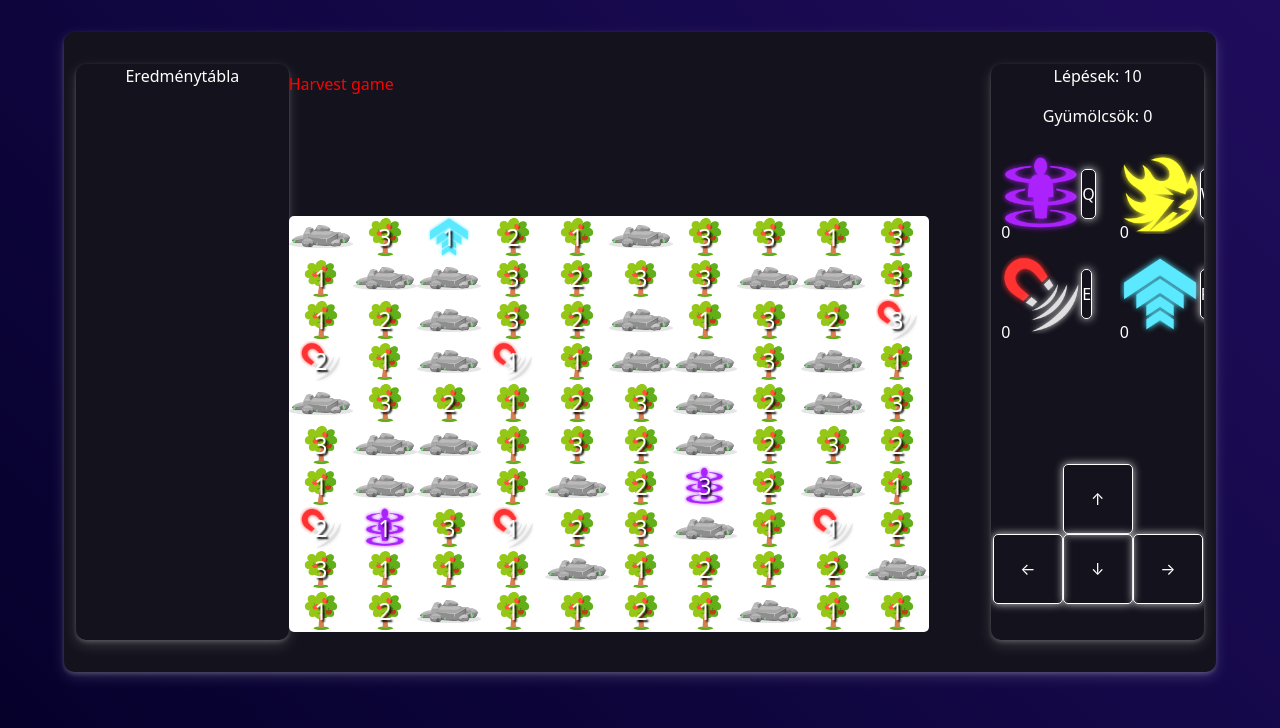
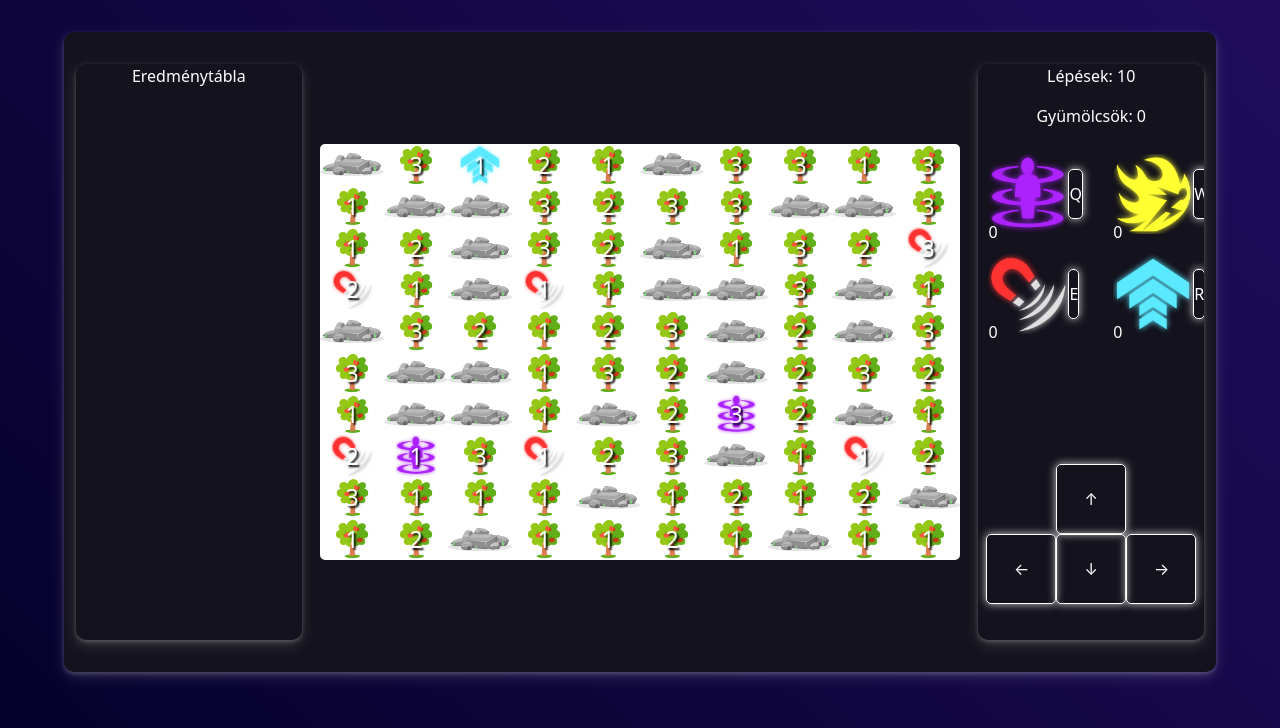
Before and after one commit to budaizalan/undefined, a PHP site: page / in a window 1280 px wide. Shown: the part 72-800 px from the top of the page. Run offline with PHP 8.4, Linux system fonts and the light colour scheme.

Commit message:
Final styling (Fejléc szövegek stíluskialakítás, méret, esetleg fontfamily) Fixes #25

```diff
--- a/MasodikFordulo/index.html
+++ b/MasodikFordulo/index.html
@@ -41,7 +41,6 @@
                     <p id="besttry"></p>
                 </div>
                     <div class="holder">
-                        <div class="title">Harvest game</div>
                         <div class="game-table"></div>
                     </div>
                 <div class="game-info">
--- a/MasodikFordulo/style.css
+++ b/MasodikFordulo/style.css
@@ -53,7 +53,6 @@ main{
 }
 
 .container {
-  /* margin-top: 300px; */
   text-align: center;
   margin: auto;
   position: relative;
@@ -85,12 +84,6 @@ main{
 
 .game-scoreboard {
   overflow-y: auto;
-}
-
-.title {
-  position: relative;
-  text-align: center;
-  color: red;
 }
 
 .holder{
@@ -137,7 +130,7 @@ main{
 }
 
 .game-table {
-  margin-top: 5vh;
+  /* margin-top: 5vh; */
   overflow: hidden;
   width: fit-content; /* ez meg van oldva pookie */
   height: fit-content;
```
